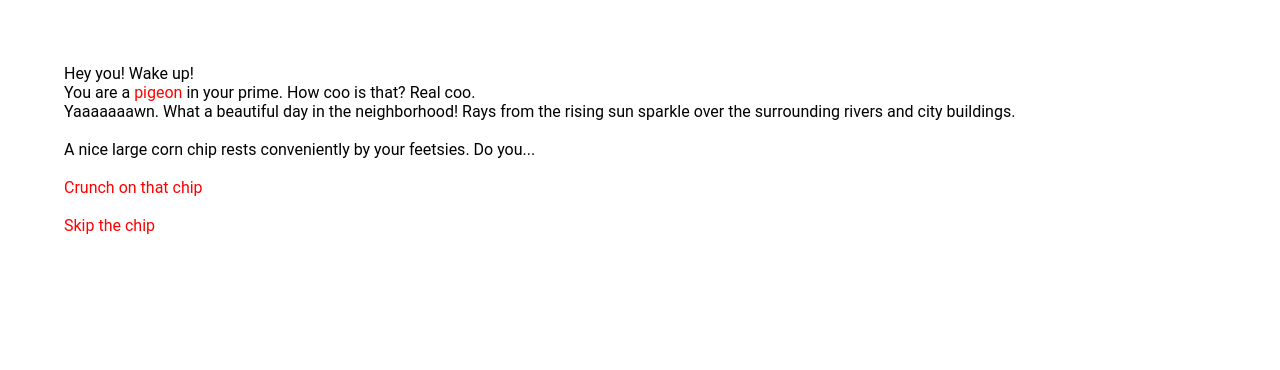
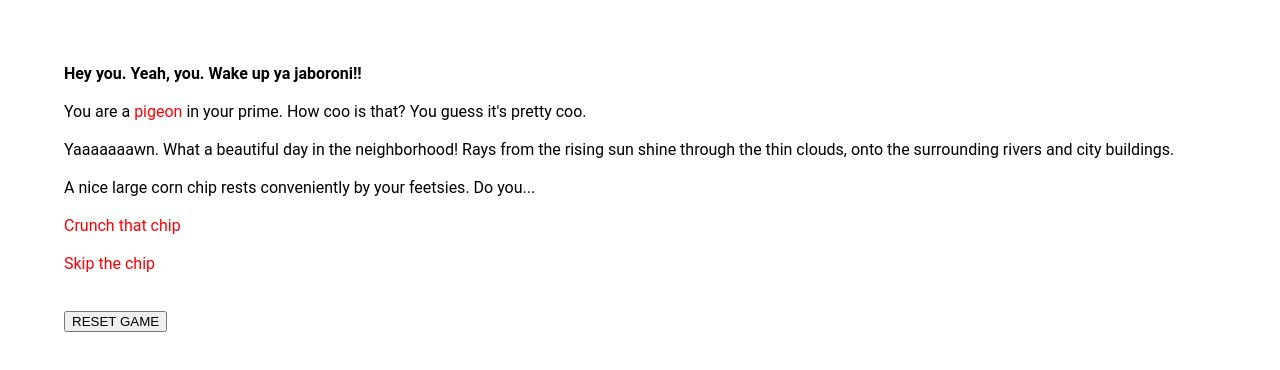
Before and after one commit to kristajg/kristagoralczyk.com, a React app: page /pigeonburgh in a window 1280 px wide. Shown: the top 370 px of the page. Built offline with nearby package versions, Linux system fonts and the light colour scheme.

Commit message:
Added up to step nine

```diff
--- a/src/pigeonburgh/Pigeonburgh.jsx
+++ b/src/pigeonburgh/Pigeonburgh.jsx
@@ -3,6 +3,12 @@ import Substep from './Substep';
 import Stepone from './Stepone';
 import Steptwo from './Steptwo';
 import Stepthree from './Stepthree';
+import Stepfour from './Stepfour';
+import Stepfive from './Stepfive';
+import Stepsix from './Stepsix';
+import Stepseven from './Stepseven';
+import Stepeight from './Stepeight';
+import Stepnine from './Stepnine';
 import { Pigeonwrap } from './styles';
 
 // LEGEND!
@@ -10,6 +16,13 @@ import { Pigeonwrap } from './styles';
 // Step 1.1 - clicked 'pigeon'
 // Step 2 - ate the chip
 // Step 3 - skipped the chip
+// Step 4 - run into teens
+// Step 5 - Shred it brah!!!
+// Step 6 - You make a friend in the crust punk
+
+// TODO: put survey link for survey monkey on last page
+// survey q's...hmm did the story make sense? were you confused?
+// I know this is open ended but any general suggestions for improvement?
 
 class Pigeonburgh extends Component {
   constructor(props) {
@@ -41,7 +54,7 @@ class Pigeonburgh extends Component {
     const { step, substep } = this.state;
     if (step === 1) {
       if (substep === 1) {
-        return <Substep text="A fine pigeon you are. Beautiful blue gray and purple feathers. Orange feetsies." resetSubstep={this.resetSubstep} />;
+        return <Substep text="Yes, a pigeon. A bird. Beautiful royal blue and gray feathers. Orange feetsies." resetSubstep={this.resetSubstep} />;
       }
       return <Stepone changeStep={this.changeStep} changeSubstep={this.changeSubstep} resetSubstep={this.resetSubstep} />;
     } else if (step === 2) {
@@ -51,6 +64,21 @@ class Pigeonburgh extends Component {
         return <Substep text="SIIIIIIIP. The lukewarm caffeine flows through you freely. You are ready for action." resetSubstep={this.resetSubstep} />;
       }
       return <Stepthree changeStep={this.changeStep} changeSubstep={this.changeSubstep} resetSubstep={this.resetSubstep} />;
+    } else if (step === 4) {
+      if (substep === 1) {
+        return <Substep text="Probably cooler than you. Wearing t-shirts featuring bands you’ve never heard of: Death by Plastic Burial, Puddleslap, Figboy and the Newtons." resetSubstep={this.resetSubstep} />;
+      }
+      return <Stepfour changeStep={this.changeStep} changeSubstep={this.changeSubstep} resetSubstep={this.resetSubstep} />;
+    } else if (step === 5) {
+      return <Stepfive changeStep={this.changeStep} changeSubstep={this.changeSubstep} resetSubstep={this.resetSubstep} />;
+    } else if (step === 6) {
+      return <Stepsix changeStep={this.changeStep} changeSubstep={this.changeSubstep} resetSubstep={this.resetSubstep} />;
+    } else if (step === 7) {
+      return <Stepseven changeStep={this.changeStep} changeSubstep={this.changeSubstep} resetSubstep={this.resetSubstep} />;
+    } else if (step === 8) {
+      return <Stepeight changeStep={this.changeStep} changeSubstep={this.changeSubstep} resetSubstep={this.resetSubstep} />;
+    } else if (step === 9) {
+      return <Stepnine changeStep={this.changeStep} changeSubstep={this.changeSubstep} resetSubstep={this.resetSubstep} />;
     }
   }
 
@@ -58,6 +86,9 @@ class Pigeonburgh extends Component {
     return (
       <Pigeonwrap>
         {this.renderGameStep()}
+        <br />
+        <br />
+        <button onClick={() => this.changeStep(1)}>RESET GAME</button>
       </Pigeonwrap>
     );
   }
--- /dev/null
+++ b/src/pigeonburgh/Stepeight.jsx
@@ -0,0 +1,12 @@
+import React from 'react';
+import { Option } from './styles';
+
+const Stepeight = ({ changeStep, changeSubstep }) => (
+  <div>
+    Like your father before you, you are a true Cali brah in your salty pigeon heart.
+    <br />
+    <br />
+  </div>
+);
+
+export default Stepeight;
--- /dev/null
+++ b/src/pigeonburgh/Stepfive.jsx
@@ -0,0 +1,22 @@
+import React from 'react';
+import { Option } from './styles';
+
+const Stepfive = ({ changeStep, changeSubstep }) => (
+  <div>
+    The crust punk sneers and flicks the end of a cheap cigarette at you, but graciously allow you to pick your method of shreddin'.
+    <br />
+    <br />
+    Looking into his arsenal reveals three choices of handlebar-less transportation:
+    <br />
+    <br />
+    <Option onClick={() => changeStep(7)}>the gnarly ripped denim traditions of a regular skateboard</Option>
+    <br />
+    <br />
+    <Option onClick={() => changeStep(8)}>the big sur longboard cruiser</Option>
+    <br />
+    <br />
+    <Option onClick={() => changeStep(9)}>the alternative boot-glide of rollerblades</Option>
+  </div>
+);
+
+export default Stepfive;
--- /dev/null
+++ b/src/pigeonburgh/Stepfour.jsx
@@ -0,0 +1,22 @@
+import React from 'react';
+import { Option } from './styles';
+
+const Stepfour = ({ changeStep, changeSubstep }) => (
+  <div>
+    You fly by the bridge over the east river. A group of <Option onClick={() => changeSubstep(1)}>teenagers</Option> are sitting on a big chunk of cement under the bridge, smoking cigarettes.
+    <br />
+    <br />
+    They furtively look around, it is obvious they aren't old enough for those 100s.
+    <br />
+    <br />
+    A teen steps forward. Oh no, he's both a crust punk AND challenging you to a skate off! Do you..
+    <br />
+    <br />
+    <Option onClick={() => changeStep(5)}>Shred on that Gnar</Option>
+    <br />
+    <br />
+    <Option onClick={() => changeStep(6)}>Ask him if he's seen any good shows lately</Option>
+  </div>
+);
+
+export default Stepfour;
--- /dev/null
+++ b/src/pigeonburgh/Stepnine.jsx
@@ -0,0 +1,15 @@
+import React from 'react';
+import { Option } from './styles';
+
+const Stepnine = ({ changeStep, changeSubstep }) => (
+  <div>
+    With your tiny foot chariots, you blaze like hell and think to yourself: “this feels like flying!”
+    <br />
+    <br />
+    Cross-checking with your memories of actual flight, it is pretty similar.
+    <br />
+    <br />
+  </div>
+);
+
+export default Stepnine;
--- a/src/pigeonburgh/Stepone.jsx
+++ b/src/pigeonburgh/Stepone.jsx
@@ -3,13 +3,18 @@ import { Option } from './styles';
 
 const Stepone = ({ changeStep, changeSubstep }) => (
   <div>
-    Hey you! Wake up!<br />
-    You are a <Option onClick={() => changeSubstep(1)}>pigeon</Option> in your prime. How coo is that? Real coo.<br />
-    Yaaaaaaawn. What a beautiful day in the neighborhood! Rays from the  rising sun sparkle over the surrounding rivers and city buildings.
-    <br /><br />
+    <b>Hey you. Yeah, you. Wake up ya jaboroni!!</b>
+    <br />
+    <br />
+    You are a <Option onClick={() => changeSubstep(1)}>pigeon</Option> in your prime. How coo is that? You guess it's pretty coo.
+    <br />
+    <br />
+    Yaaaaaaawn. What a beautiful day in the neighborhood! Rays from the rising sun shine through the thin clouds, onto the surrounding rivers and city buildings.
+    <br />
+    <br />
     A nice large corn chip rests conveniently by your feetsies. Do you...
     <br /><br />
-    <Option onClick={() => changeStep(2)}>Crunch on that chip</Option>
+    <Option onClick={() => changeStep(2)}>Crunch that chip</Option>
     <br /><br />
     <Option onClick={() => changeStep(3)}>Skip the chip</Option>
   </div>
--- /dev/null
+++ b/src/pigeonburgh/Stepseven.jsx
@@ -0,0 +1,13 @@
+import React from 'react';
+import { Option } from './styles';
+
+const Stepseven = ({ changeStep, changeSubstep }) => (
+  <div>
+    Ah the traditional skateboard.
+    <br />
+    <br />
+    You could legitimately wear a Thrasher t-shirt, but unfortunately it did not come in tiny bird sizes
+  </div>
+);
+
+export default Stepseven;
--- /dev/null
+++ b/src/pigeonburgh/Stepsix.jsx
@@ -0,0 +1,13 @@
+import React from 'react';
+import { Option } from './styles';
+
+const Stepsix = ({ changeStep, changeSubstep }) => (
+  <div>
+    You make friends with the crust punk and learn his name is Carl.
+    <br />
+    He actually seems pretty sensitive and nice and you two hit it off. You learn Carl enjoys painting with water colors, primarily of
+    80s inspired action film scenes.
+  </div>
+);
+
+export default Stepsix;
--- a/src/pigeonburgh/Stepthree.jsx
+++ b/src/pigeonburgh/Stepthree.jsx
@@ -5,7 +5,14 @@ const Stepone = ({ changeStep, changeSubstep }) => (
   <div>
     Too good for a corn chip, eh? No carb-heavy breakfast for you. Just a coffee-and-fly kind of bird.
     <br />
+    <br />
      You glide on over to the nearest cafe and take a <Option onClick={() => changeSubstep(1)}>BIG SIP</Option> from a half-full mug left at a vacant table on the patio.
+     <br />
+     <br />
+     Sufficiently caffeinated, you fly like a bird out of hell in several circles because you feel ALIVE. Let's put this perpetual birdmotion machine to work and get somewhere!
+     <br />
+     <br />
+    <Option onClick={() => changeStep(4)}>FLY OVER TO A BRIDGE WITH INTENT</Option>
   </div>
 );
 
--- a/src/pigeonburgh/Steptwo.jsx
+++ b/src/pigeonburgh/Steptwo.jsx
@@ -4,8 +4,12 @@ import { Option } from './styles';
 const Stepone = ({ changeStep, changeSubstep }) => (
   <div>
     Delicious chip carbs fill your feather bod. Your energy goes up by 10. Hmmm... 10 what exactly?
-    <br />
-    You're not sure, but 10 feels like the right number unit.
+     <br />
+     <br />
+    You're not sure, but 10 feels like the right number unit. Welp, time to fly around this town like no one's business.
+     <br />
+     <br />
+    <Option onClick={() => changeStep(4)}>Fly to that Bridge</Option>
   </div>
 );
 
```
